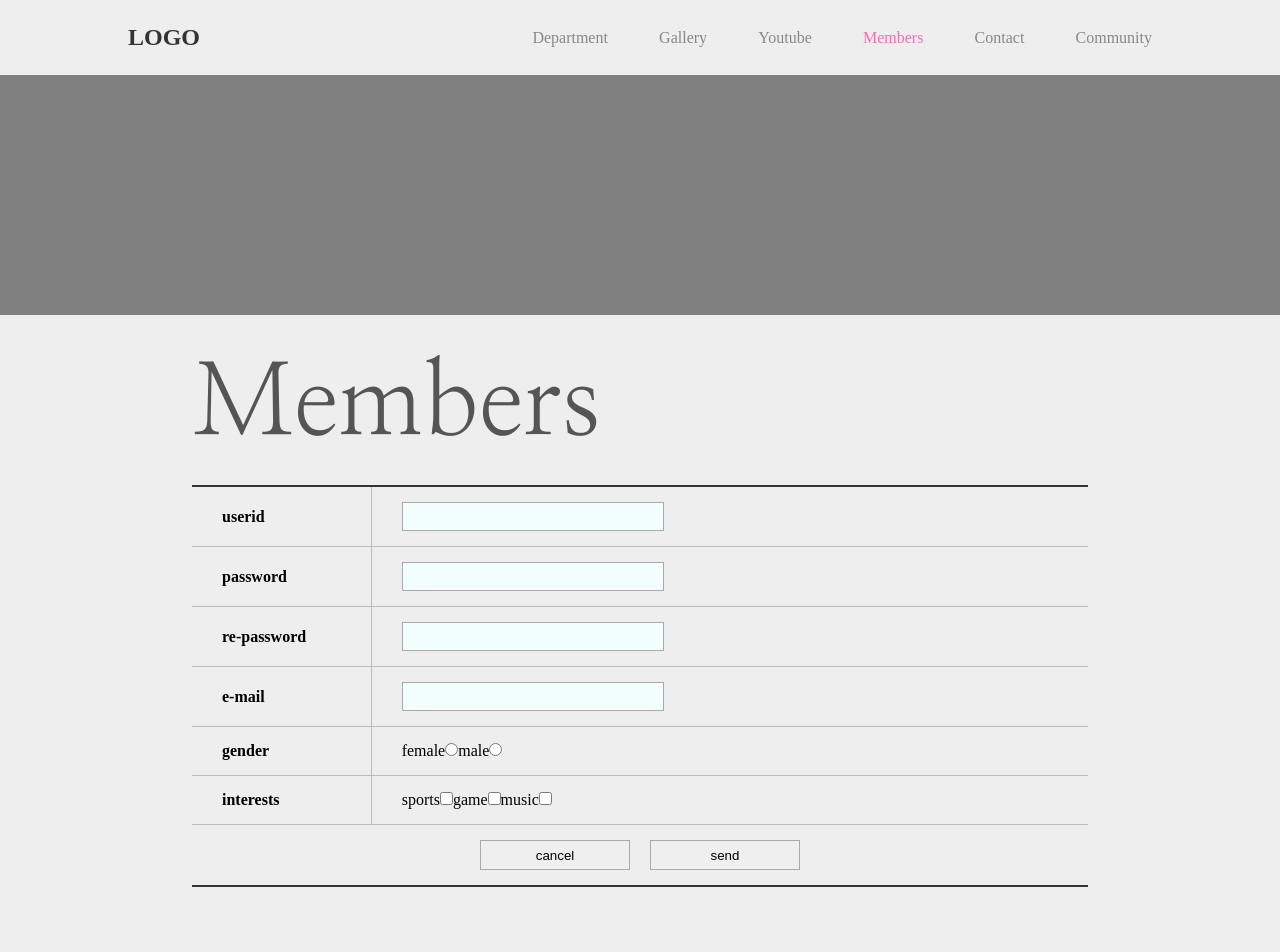
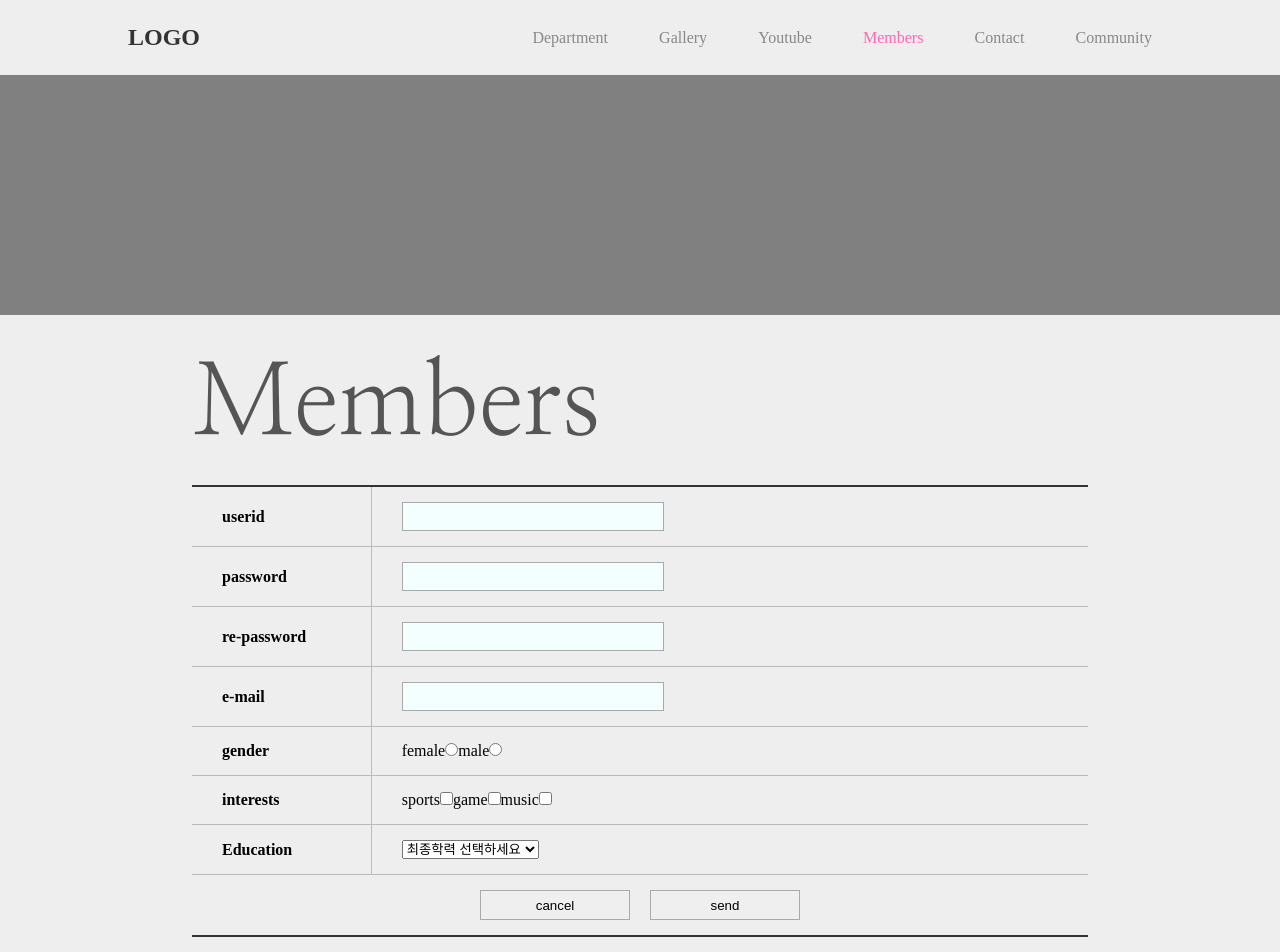
Before and after one commit to JJJae0/react_basic_pf, a React (Create React App) app: page /#/members in a window 1280 px wide. Shown: the top 952 px of the page. Before the commit the page ends 927 px from the top, so only its background shows below. Built offline with nearby package versions, Linux system fonts and the light colour scheme; the HTML template or start-up script is replaced by a standard one.

Commit message:
select요소 인증 완료

```diff
--- a/src/components/sub/members/Members.jsx
+++ b/src/components/sub/members/Members.jsx
@@ -10,6 +10,7 @@ export default function Members() {
 		email: '',
 		gender: false,
 		interests: false,
+		edu: '',
 	};
 	const [Val, setVal] = useState(initVal);
 	const [Errs, setErrs] = useState({});
@@ -82,6 +83,11 @@ export default function Members() {
 		//관심사인증
 		if (!value.interests) {
 			errs.interests = '관심사를 하나이상 체크해주세요.';
+		}
+
+		//학력 인증
+		if (!value.edu) {
+			errs.edu = '학력을 선택하세요.';
 		}
 		return errs;
 	};
@@ -224,6 +230,23 @@ export default function Members() {
 								</td>
 							</tr>
 
+							{/* education */}
+							<tr>
+								<th>
+									<label htmlFor='edu'>Education</label>
+								</th>
+								<td>
+									<select name='edu' id='edu' onChange={handleChange}>
+										<option value=''>최종학력 선택하세요</option>
+										<option value='elementary-school'>초등학교 졸업</option>
+										<option value='middle-school'>중학교 졸업</option>
+										<option value='high-school'>고등학교 졸업</option>
+										<option value='college'>대학교 졸업</option>
+									</select>
+									{Errs.edu && <p>{Errs.edu}</p>}
+								</td>
+							</tr>
+
 							{/* btnSet */}
 							<tr>
 								<th colSpan='2'>
```
